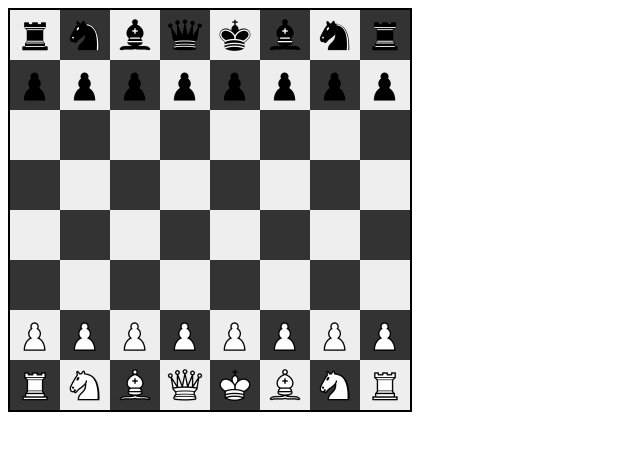
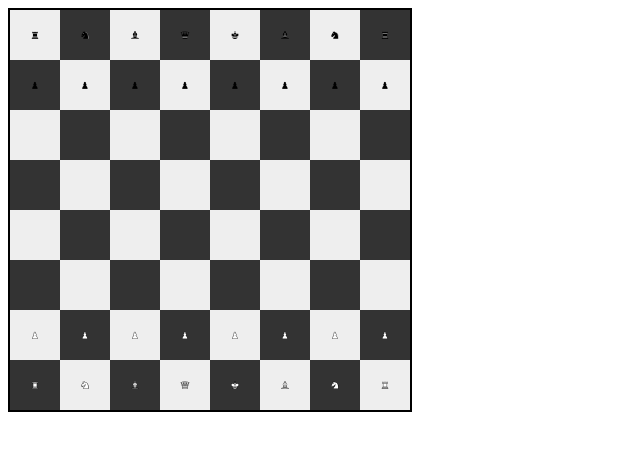
Before and after one commit to GCE-host/chessboard, a plain HTML site: page index.html in a window 1280 px wide. Shown: the whole page, without its empty margins (0-640 px from the left). Drawn offline with Linux system fonts and the light colour scheme.

Commit message:
Update styles.css

```diff
--- a/styles.css
+++ b/styles.css
@@ -28,8 +28,8 @@
 
 .piece {
     cursor: pointer;
-    width: 80%; /* Adjust this based on your piece size */
-    height: 80%; /* Adjust this based on your piece size */
+    width: 20%; /* Adjust this based on your piece size */
+    height: 20%; /* Adjust this based on your piece size */
     position: absolute; /* Allow absolute positioning during drag */
 }
 
```
